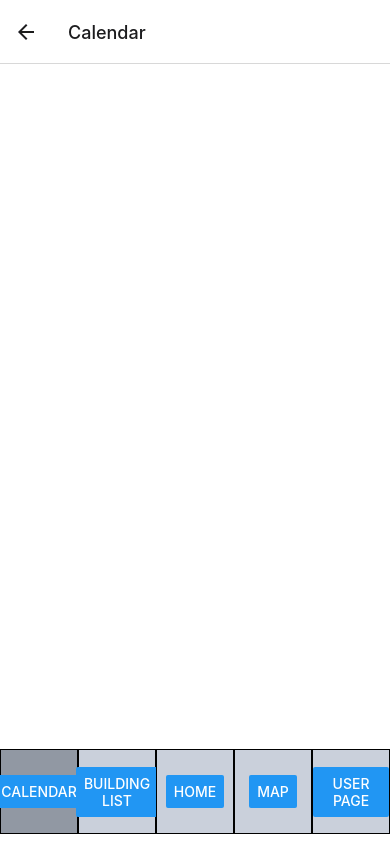
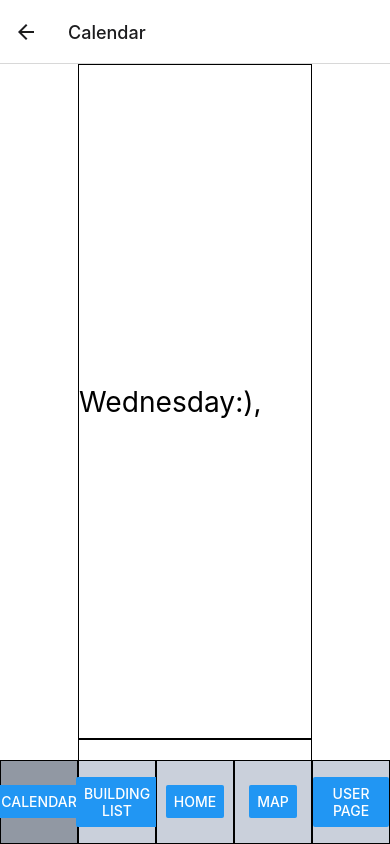
Before and after one commit to CS222-UIUC/course-project-group-103, a React Native app: screen /Calendar in a window 390 px wide. Built offline with nearby package versions, Linux system fonts and the light colour scheme.

Commit message:
started Calendar Page

```diff
--- a/package.json
+++ b/package.json
@@ -14,7 +14,8 @@
     "expo": "~46.0.13",
     "expo-status-bar": "~1.4.0",
     "react": "18.0.0",
-    "react-native": "0.69.6"
+    "react-native": "0.69.6",
+    "react-native-calendars": "^1.1289.0"
   },
   "devDependencies": {
     "@babel/core": "^7.12.9"
--- a/screens/CalendarPage.js
+++ b/screens/CalendarPage.js
@@ -9,9 +9,56 @@ let dw = Dimensions.get('window').width;
 export default function CalendarPage({ navigation }) {
   return (
     <View style={styles.container}>
+      <ScrollView
+          decelerationRate={0}
+          snapToAlignment={'center'}
+          >
         <View style={styles.containerPage}>
 
+          <View style={styles.calendarBox}>
+            <Text style={styles.text}>
+              Sunday:),
+            </Text>
+          </View>
+
+          <View style={styles.calendarBox}>
+          <Text style={styles.text}>
+              Monday:),
+            </Text>
+          </View>
+
+          <View style={styles.calendarBox}>
+          <Text style={styles.text}>
+              Tuesday:),
+            </Text>
+          </View>
+
+          <View style={styles.calendarBox}>
+          <Text style={styles.text}>
+              Wednesday:),
+            </Text>
+          </View>
+
+          <View style={styles.calendarBox}>
+          <Text style={styles.text}>
+              Thursday:),
+            </Text>
+          </View>
+
+          <View style={styles.calendarBox}>
+          <Text style={styles.text}>
+              Friday:),
+            </Text>
+          </View>
+
+          <View style={styles.calendarBox}>
+          <Text style={styles.text}>
+              Saturday:),
+            </Text>
+          </View>
+
         </View>
+        </ScrollView>
         <View style={styles.footer}>
             <View style={styles.footerButtonSelect}>
                 <Button title="Calendar"
@@ -52,10 +99,20 @@ const styles = StyleSheet.create({
   },
   containerPage: {
     height: 4*dh/5,
-    width: dw,
+    //width: dw,
     backgroundColor: '#fff',
     alignItems: 'center',
     justifyContent: 'center',
+    flexDirection: 'column',
+  },
+  calendarBox: {
+    height: 4*dh/5,
+    width: 3*dw/5,
+    backgroundColor: '#fff',
+    borderWidth: 1,
+    borderColor: 'black',
+    justifyContent: 'center',
+
   },
   footer: {
     height: dh/10,
```
Also changed, not shown: 1 other file (tests, documents, lock files or other folders).
